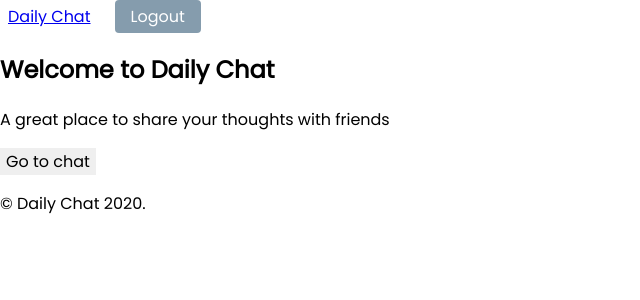
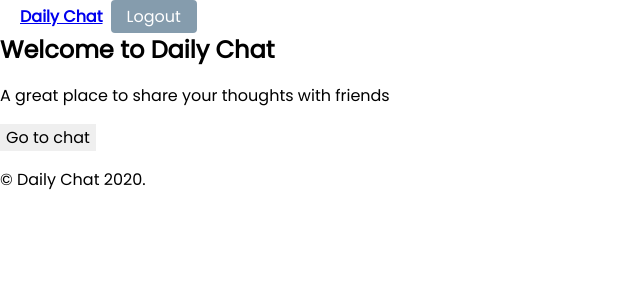
Before and after one commit to WallyYuen/DailyChat, a Next.js app: page / in a window 1280 px wide. Shown: the top 300 px of the page, without its empty margins (0-640 px from the left). Built offline with nearby package versions, Linux system fonts and the light colour scheme; no server answers; the database is empty; sample sign-in values are in the browser's storage.

Commit message:
Add more whitespace, start improving actor list

```diff
--- /dev/null
+++ b/assets/styles/layout/actorListLayout.module.scss
@@ -0,0 +1,3 @@
+.container {
+	// bla
+}
--- a/assets/styles/layout/chatContentLayout.module.scss
+++ b/assets/styles/layout/chatContentLayout.module.scss
@@ -10,7 +10,10 @@
 	justify-content: center;
 	align-items: flex-start;
 	width: 40vw;
-	height: 80vh;
+	height: 76vh;
+	background: whitesmoke;
+	padding: 0 20px;
+	border-radius: 20px;
 	overflow-y: scroll;
 	transition: ease-out 0.3s all;
 
--- a/assets/styles/layout/chatInputLayout.module.scss
+++ b/assets/styles/layout/chatInputLayout.module.scss
@@ -2,7 +2,7 @@
 	display: flex;
 	flex-direction: column;
 	justify-content: center;
-	width: 40vw;
+	width: calc(40vw + 40px);
 
 	.form {
 		display: flex;
@@ -12,8 +12,6 @@
 
 		.inputField {
 			flex: 3;
-			border: none;
-			border-radius: 4px;
 		}
 		.sendButton {
 			margin-left: 8px;
--- a/assets/styles/layout/dashboardLayout.module.scss
+++ b/assets/styles/layout/dashboardLayout.module.scss
@@ -1,12 +1,13 @@
 .container {
 	display: flex;
 	flex-direction: row;
-	justify-content: center;
+	justify-content: space-evenly;
 	align-items: flex-start;
 	height: 96vh;
+	max-height: 96vh;
 
 	& > * {
 		flex: 1;
-		margin: 0 20px;
+		margin: 20px;
 	}
 }
--- a/assets/styles/layout/headerLayout.module.scss
+++ b/assets/styles/layout/headerLayout.module.scss
@@ -5,6 +5,7 @@
 	align-items: center;
 	width: 20vw;
 	height: 4vh;
+	margin-left: 20px;
 }
 .nav {
 	display: flex;
@@ -12,6 +13,6 @@
 	justify-content: center;
 	align-items: center;
 	& * {
-		margin: 0 8px;
+		margin: 0 8px 0 0;
 	}
 }
--- a/assets/styles/styles.css
+++ b/assets/styles/styles.css
@@ -13,3 +13,17 @@ body {
   margin: 0;
   width: 100%;
 }
+
+h1,
+h2,
+h3,
+h4,
+h5,
+h6 {
+  margin: 0;
+  padding: 0;
+}
+
+a {
+  font-weight: 600;
+}
--- a/assets/styles/type.module.scss
+++ b/assets/styles/type.module.scss
@@ -2,9 +2,9 @@
 @import url("https://fonts.googleapis.com/css2?family=Open+Sans:ital,wght@0,400;0,600;0,700;1,400;1,600;1,700&display=swap");
 
 .sans-serif-font {
-	font-family: "Poppins", sans-serif;
+	font-family: Poppins, sans-serif;
 }
 
 .chatMessage {
-	font-family: "Open Sans", sans-serif;
+	font-family: Open Sans, sans-serif;
 }
--- a/assets/styles/ui/button.module.scss
+++ b/assets/styles/ui/button.module.scss
@@ -11,6 +11,7 @@ $transition-normal: all ease-out 0.2s;
 	color: white;
 	border-radius: 4px;
 	padding: 4px 16px;
+	margin: 2px 0;
 
 	transition: $transition-normal;
 
@@ -24,6 +25,7 @@ $transition-normal: all ease-out 0.2s;
 	color: white;
 	border-radius: 4px;
 	padding: 4px 16px;
+	margin: 2px 0;
 
 	transition: $transition-normal;
 
@@ -37,6 +39,7 @@ $transition-normal: all ease-out 0.2s;
 	color: grey;
 	border-radius: 4px;
 	padding: 4px 16px;
+	margin: 2px 0;
 
 	transition: $transition-normal;
 }
```
Also changed, not shown: components/layout/actorListLayout.jsx (+7 -3 lines).
